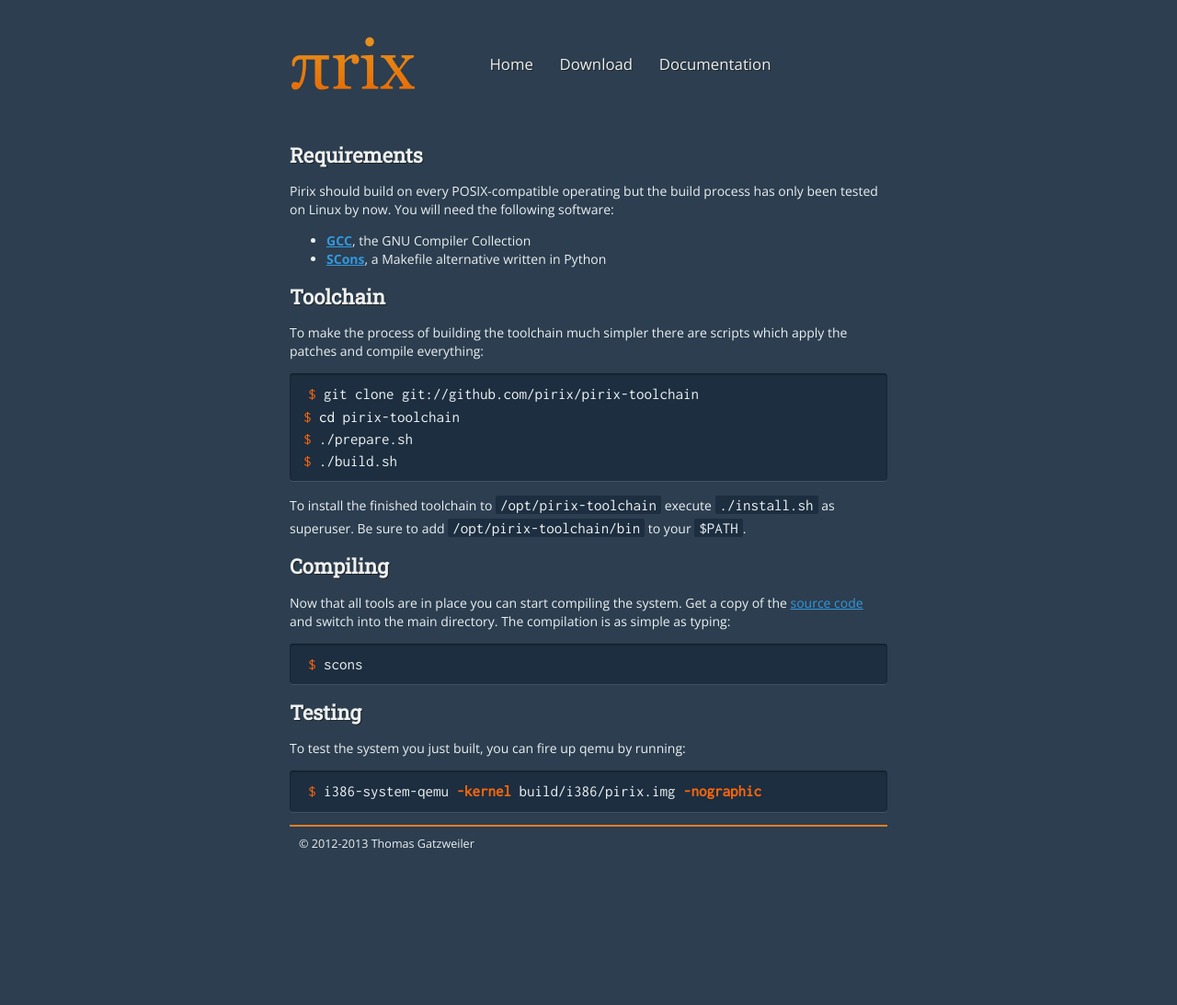
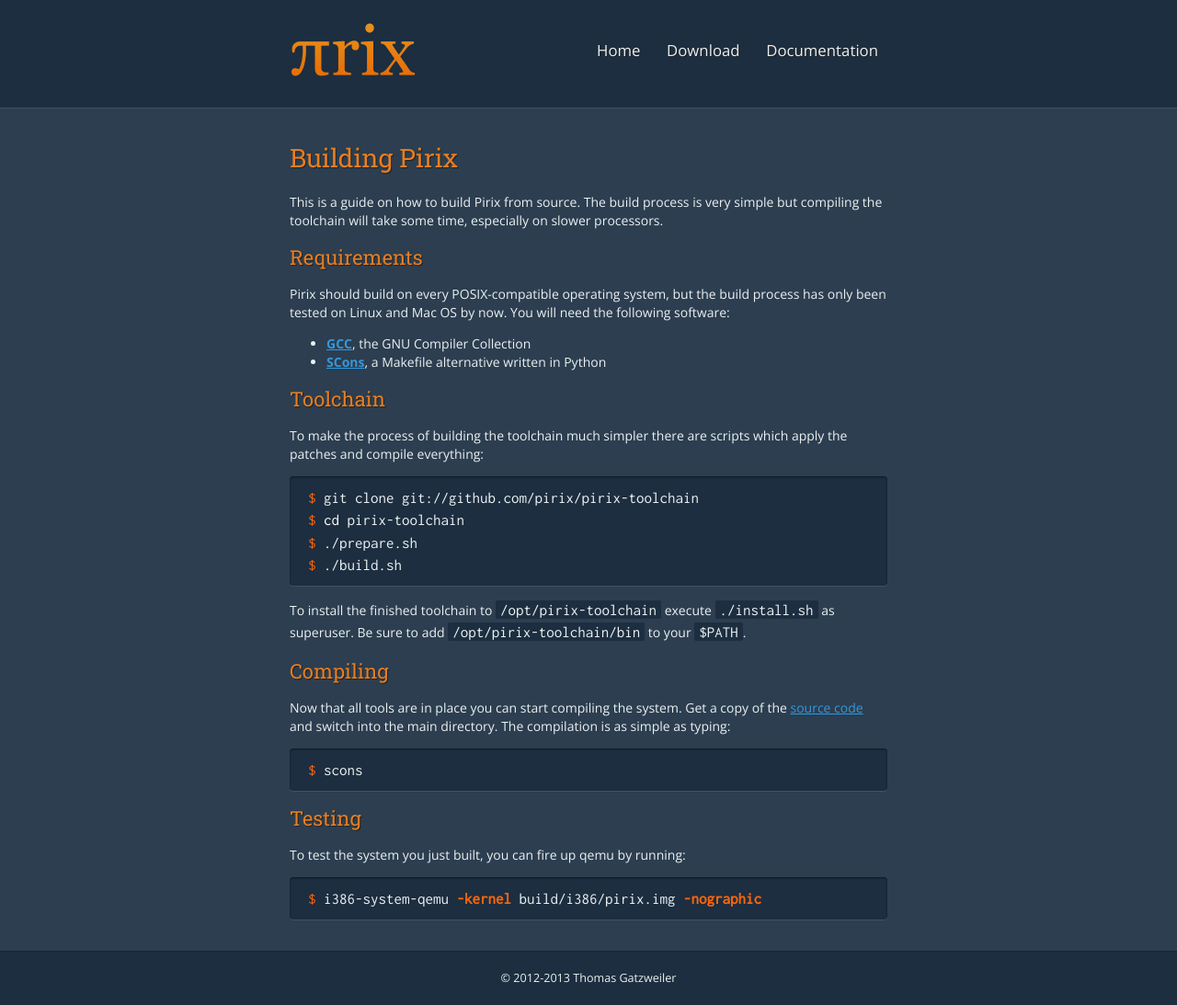
Before and after one commit to pirix/pirix-web, a Jekyll site: the page built from doc/building.md, in a window 1280 px wide. Shown: the whole page at 92% size. Built offline with Jekyll 4.4.1, drawn with Linux system fonts in a browser that asks for light colours; Markdown is read by kramdown in place of the engine named in the settings; before the commit the page ends 937 px from its top, so only the background shows below that.

Commit message:
style and content updates

```diff
--- a/_layouts/default.html
+++ b/_layouts/default.html
@@ -11,8 +11,8 @@
     <link rel="icon" href="/gfx/favicon.png" type="image/png">
   </head>
   <body>
-    <div id="wrapper">
     <header>
+      <div id="header-container">
         <nav class="mobile-nav show-on-mobiles">
           {% include nav-items.html %}
         </nav>
@@ -30,15 +30,17 @@
             {% include nav-items.html %}
           </nav>
         </div>
+      </div>
     </header>
 
     <section id="content">
+      <div id="content-container">
         {{content}}
+      </div>
     </section>
 
     <footer class="center-on-mobiles">
       &copy; 2012-2013 Thomas Gatzweiler
     </footer>
-    </div>
   </body>
 </html>
--- a/css/style.css
+++ b/css/style.css
@@ -1,8 +1,8 @@
 @import url(http://fonts.googleapis.com/css?family=Open+Sans:400,400italic,700|Roboto+Slab|Inconsolata);
 
+
 html {
-  background-color: #2c3e50;
-  color: #ecf0f1;
+    background-color: #1c2e40;
 }
 
 body {
@@ -11,30 +11,37 @@ body {
   line-height: 1.429;
   font-size: 87.5%;
   font-family: "Open Sans", "Helvetica", sans-serif;
+  color: #ecf0f1;
+  min-height: 100%;
+  position: relative;
 }
 
-#wrapper {
-  margin: 0 auto;
-  width: 90%;
-  max-width: 650px;
+h1, h2, h3, h4, h5, h6 {
+  color: #e67e22;
+  text-shadow: 1px 1px 0px #222;
+  font-family: "Roboto Slab", serif;
+  line-height: 1.1;
+  margin-bottom: .8em;
+  font-weight: normal;
 }
 
+h1 { font-size: 2em; }
 h2 { font-size: 1.571em; }
 h3 { font-size: 1.429em; }
 h4 { font-size: 1.286em; }
 h5 { font-size: 1.143em; }
 h6 { font-size: 1em; }
 
-h2, h3, h4, h5, h6 {
-  text-shadow: 1px 1px 0 #222;
-  font-family: "Roboto Slab", serif;
-  line-height: 1.1;
-  margin-bottom: .8em;
-  font-weight: bold;
+#header-container {
+  margin: 0 auto;
+  max-width: 650px;
 }
 
 header {
-  margin: 20px 0 30px;
+  background-color: #1c2e40;
+  border-bottom: 1px solid #435160;
+  padding: 5px;
+  margin: 0 auto;
 }
 
 header h1 span {
@@ -42,6 +49,7 @@ header h1 span {
 }
 
 .main-nav {
+  text-align: right;
   margin-top: 30px;
 }
 
@@ -69,9 +77,10 @@ header h1 span {
 }
 
 .main-nav ul li a:hover {
+  color:;
   background-color: #e67e22;
   box-shadow: inset 0 1px 3px rgba(0,0,0,.5), 0 1px 0 rgba(255,255,255,.1);
-  text-shadow: 0 1px 3px rgba(0,0,0,.5);
+  text-shadow: none;
 }
 
 .mobile-nav ul {
@@ -121,6 +130,17 @@ header h1 span {
   }
 }
 
+#content-container {
+  margin: 0 auto;
+  width: 90%;
+  max-width: 650px;
+}
+
+#content {
+  padding: 20px 0;
+  background-color: #2c3e50;
+}
+
 #content pre {
   background-color: #1c2e40;
   padding: 10px 15px;
@@ -138,6 +158,10 @@ header h1 span {
   padding: 1px 5px;
   background-color: #1c2e40;
   border-radius: 2px;
+}
+
+#content pre code {
+    display: block;
 }
 
 #content a {
@@ -158,6 +182,8 @@ header h1 span {
 
 footer {
   font-size: 0.9em;
-  border-top: 2px solid #e67e22;
-  padding: 10px;
+  padding: 20px;
+  border-top: 1px solid #192533;
+  background-color: #1c2e40;
+  text-align: center;
 }
--- a/doc/building.md
+++ b/doc/building.md
@@ -3,10 +3,14 @@ title: Building Pirix
 layout: default
 ---
 
+# Building Pirix
+
+This is a guide on how to build Pirix from source. The build process is very simple but compiling the toolchain will take some time, especially on slower processors.
+
 ## Requirements
 
-Pirix should build on every POSIX-compatible operating but the build
-process has only been tested on Linux by now. You will need the
+Pirix should build on every POSIX-compatible operating system, but the build
+process has only been tested on Linux and Mac OS by now. You will need the
 following software:
 
 - [**GCC**](http://gcc.gnu.org/), the GNU Compiler Collection
```
Also changed, not shown: doc/index.md (+2 -0 lines), download.md (+2 -0 lines), index.md (+3 -1 lines). Lines whose indentation alone changed are shown as unchanged.
